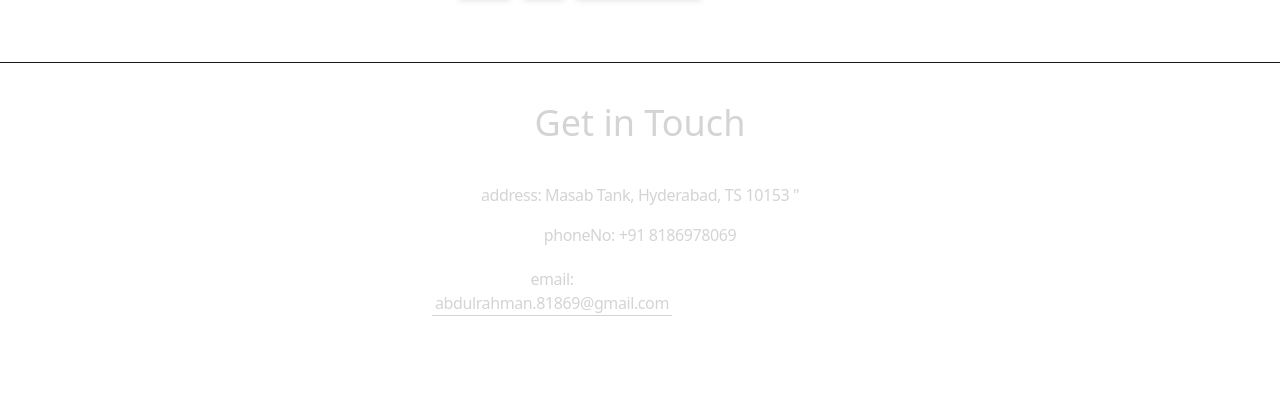
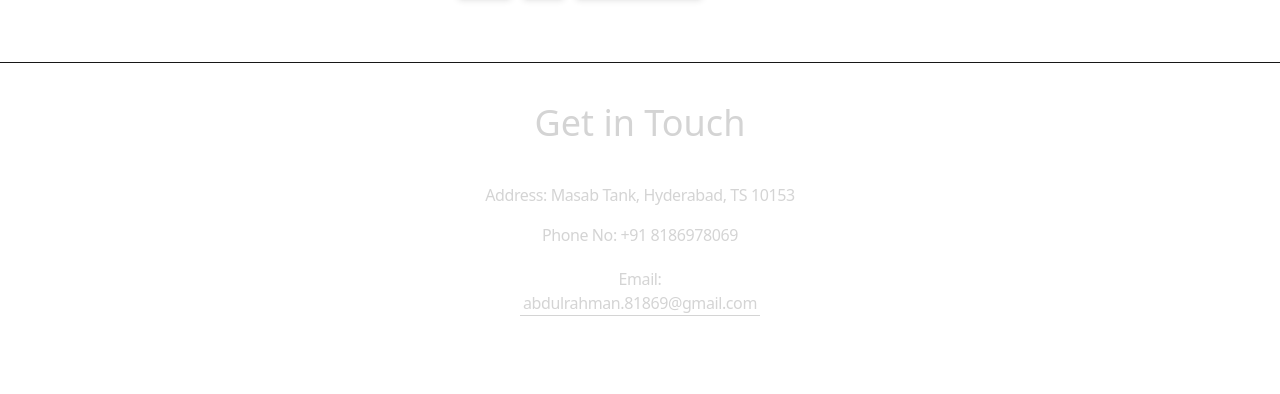
Before and after one commit to AbdulRahman-04/reactPortfolio, a React (Vite) app in the folder client/: page / in a window 1280 px wide. Shown: the part 3190-3584 px from the top of the page. Built offline with nearby package versions, Linux system fonts and the light colour scheme; a web font is replaced by a local one.

Commit message:
React Portfolio

```diff
--- a/client/src/components/Contact.jsx
+++ b/client/src/components/Contact.jsx
@@ -1,20 +1,18 @@
-import React from 'react'
+import React from "react";
 
 const Contact = () => {
   return (
-    <>
+    <div className="border-b border-neutral-900 pb-20 px-4">
+      <h2 className="my-10 text-center text-4xl">Get in Touch</h2>
+      <div className="text-center tracking-tight max-w-lg mx-auto">
+        <p className="my-4">Address: Masab Tank, Hyderabad, TS 10153</p>
+        <p>Phone No: +91 8186978069</p>
+        <p className="border-b w-60 mx-auto mt-5">
+          Email: abdulrahman.81869@gmail.com
+        </p>
+      </div>
+    </div>
+  );
+};
 
-     <div className="border-b border-neutral-900 pb-20 ">
-        <h2 className="my-10 text-center text-4xl">Get in Touch </h2>
-        <div className="text-center tracking-tight">
-            <p className='my-4'>address: Masab Tank, Hyderabad, TS 10153 "</p>
-            <p className=''>phoneNo: +91 8186978069</p>
-            <p className='border-b w-60 text-center ml-108 mt-5'>email: abdulrahman.81869@gmail.com</p>
-        </div>
-     </div>
-
-    </>
-  )
-}
-
-export default Contact
+export default Contact;
```
